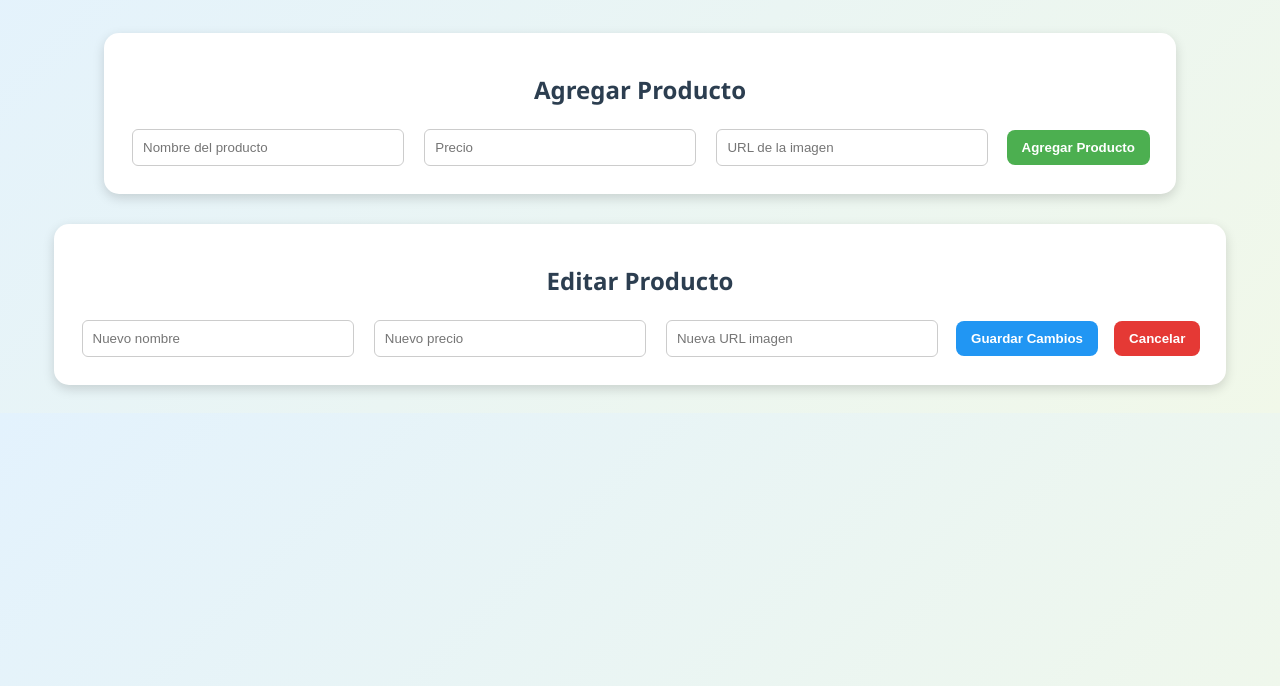
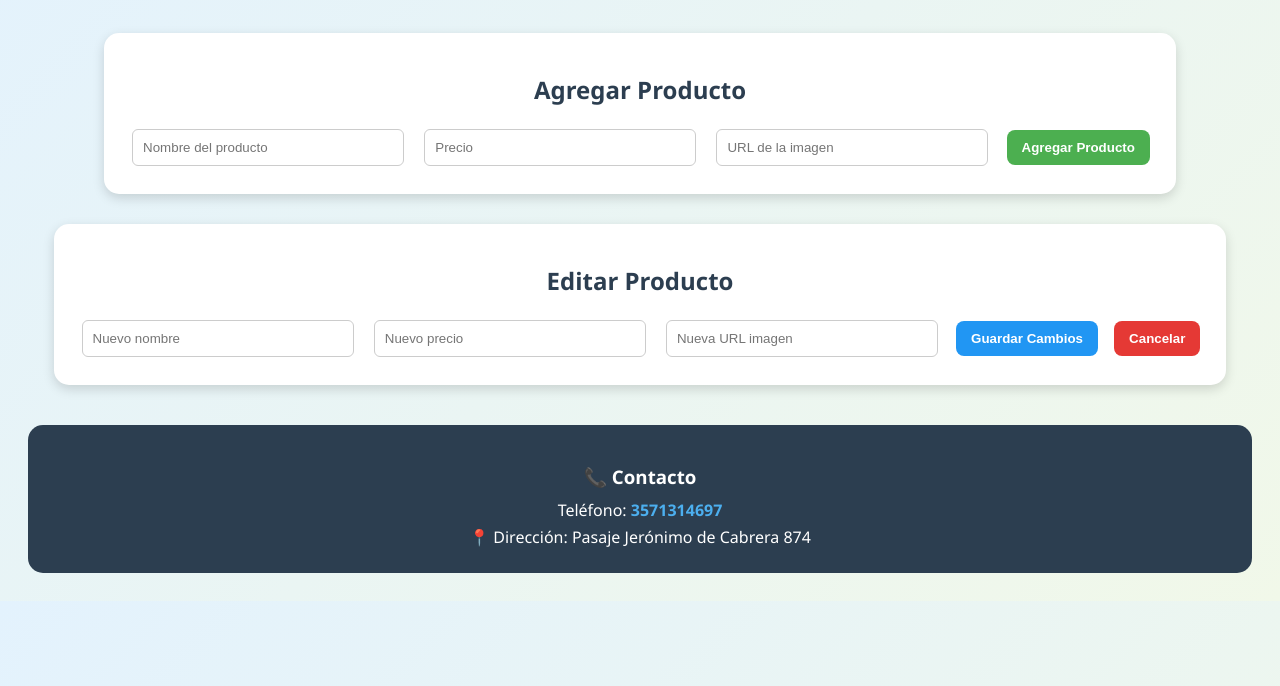
Before and after one commit to fran48/catalogotumejoropcion, a plain HTML site: page index.html in a window 1280 px wide. Shown: the part 114-800 px from the top of the page. Drawn offline with Linux system fonts and the light colour scheme.

Commit message:
Update index.html

```diff
--- a/index.html
+++ b/index.html
@@ -116,6 +116,30 @@
       margin-bottom: 15px;
       color: #2c3e50;
     }
+
+    /* ======= FOOTER CONTACTO ======= */
+    footer {
+      margin-top: 40px;
+      padding: 20px;
+      background: #2c3e50;
+      color: white;
+      border-radius: 15px;
+    }
+
+    footer h3 {
+      margin-bottom: 10px;
+    }
+
+    footer p {
+      margin: 5px 0;
+      font-size: 1em;
+    }
+
+    footer a {
+      color: #4cafef;
+      text-decoration: none;
+      font-weight: bold;
+    }
   </style>
 </head>
 <body>
@@ -142,6 +166,13 @@
     <button class="btn-editar" onclick="guardarEdicion()">Guardar Cambios</button>
     <button class="btn-eliminar" onclick="cancelarEdicion()">Cancelar</button>
   </div>
+
+  <!-- Footer con datos de contacto -->
+  <footer>
+    <h3>📞 Contacto</h3>
+    <p>Teléfono: <a href="tel:3571314697">3571314697</a></p>
+    <p>📍 Dirección: Pasaje Jerónimo de Cabrera 874</p>
+  </footer>
 
   <script>
     let productos = [];
```
